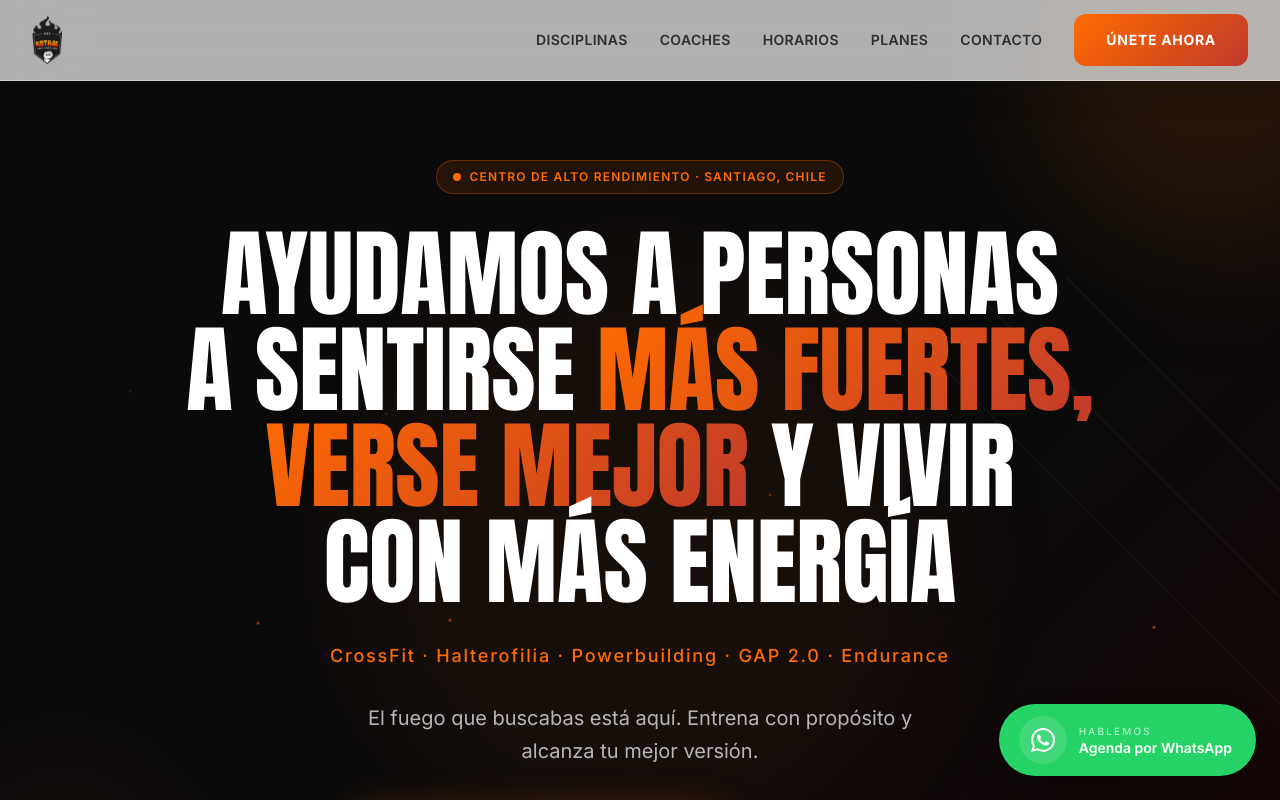
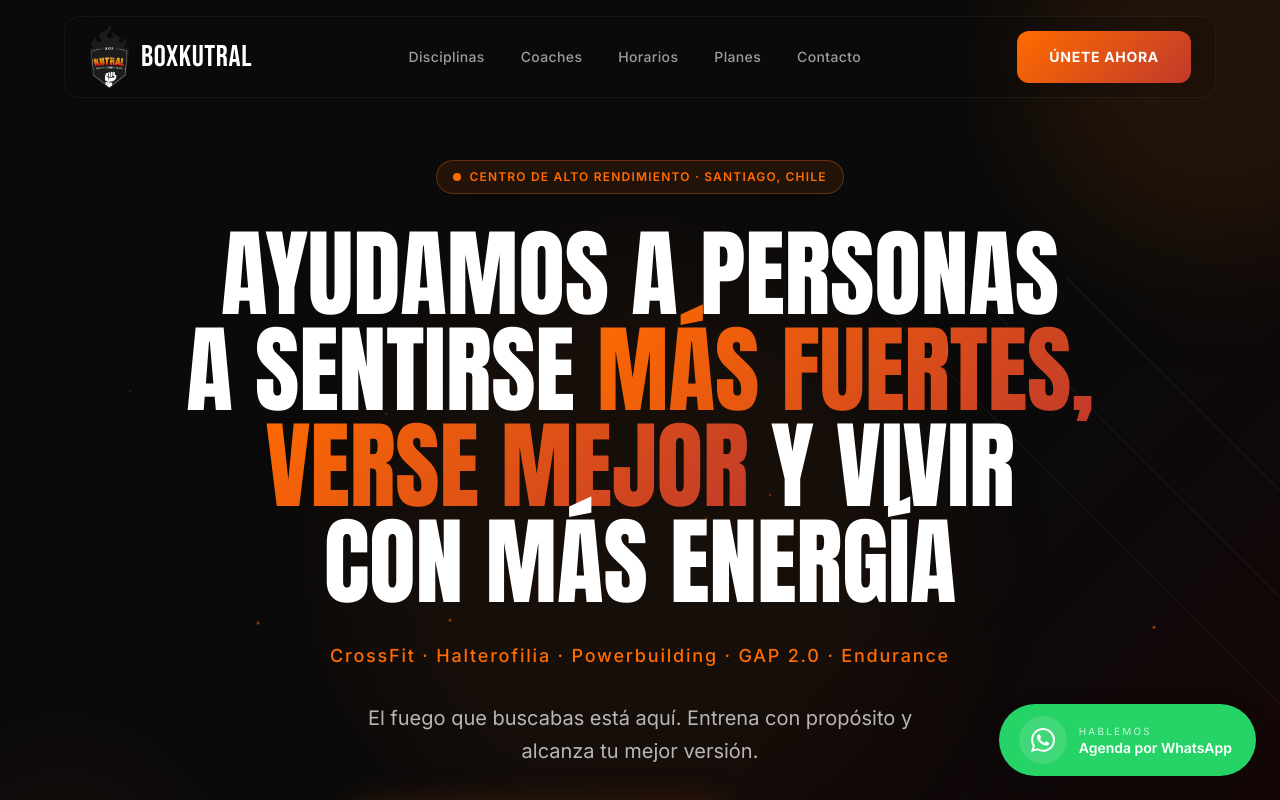
Before and after one commit to Grobier/webkutral, a React (Vite) app in the folder boxkutral-web/: page / in a window 1280 px wide. Shown: the top 800 px of the page. Built offline with nearby package versions, Linux system fonts and the light colour scheme.

Commit message:
version 3.2.1

```diff
--- a/boxkutral-web/src/components/Navbar.jsx
+++ b/boxkutral-web/src/components/Navbar.jsx
@@ -13,85 +13,123 @@ const navLinks = [
 export default function Navbar() {
   const [isScrolled, setIsScrolled] = useState(false)
   const [isMobileMenuOpen, setIsMobileMenuOpen] = useState(false)
+  const [activeSection, setActiveSection] = useState('')
   const navRef = useRef(null)
 
+  // Scroll state + active section tracker
   useEffect(() => {
     const handleScroll = () => {
-      setIsScrolled(window.scrollY > 50)
+      setIsScrolled(window.scrollY > 60)
+
+      const sections = navLinks.map((l) => l.href.replace('#', ''))
+      for (const id of [...sections].reverse()) {
+        const el = document.getElementById(id)
+        if (el && window.scrollY >= el.offsetTop - 120) {
+          setActiveSection(id)
+          return
         }
-    window.addEventListener('scroll', handleScroll)
+      }
+      setActiveSection('')
+    }
+    window.addEventListener('scroll', handleScroll, { passive: true })
     return () => window.removeEventListener('scroll', handleScroll)
   }, [])
 
-  // Close menu when clicking outside
+  // Close on outside click
   useEffect(() => {
     if (!isMobileMenuOpen) return
-    const handleClickOutside = (e) => {
-      if (navRef.current && !navRef.current.contains(e.target)) {
+    const handler = (e) => {
+      if (navRef.current && !navRef.current.contains(e.target))
         setIsMobileMenuOpen(false)
     }
-    }
-    document.addEventListener('mousedown', handleClickOutside)
-    return () => document.removeEventListener('mousedown', handleClickOutside)
+    document.addEventListener('mousedown', handler)
+    return () => document.removeEventListener('mousedown', handler)
   }, [isMobileMenuOpen])
 
-  // Close menu on Escape key
+  // Close on Escape
   useEffect(() => {
     if (!isMobileMenuOpen) return
-    const handleKeyDown = (e) => {
-      if (e.key === 'Escape') setIsMobileMenuOpen(false)
-    }
-    document.addEventListener('keydown', handleKeyDown)
-    return () => document.removeEventListener('keydown', handleKeyDown)
+    const handler = (e) => { if (e.key === 'Escape') setIsMobileMenuOpen(false) }
+    document.addEventListener('keydown', handler)
+    return () => document.removeEventListener('keydown', handler)
   }, [isMobileMenuOpen])
 
   return (
-    <nav
-      ref={navRef}
-      className={`fixed top-0 left-0 right-0 z-50 transition-all duration-300 ${
+    <header ref={navRef} className="fixed top-0 left-0 right-0 z-50 flex justify-center px-4 pt-4 sm:px-6">
+      {/* Floating pill nav */}
+      <motion.nav
+        initial={{ opacity: 0, y: -20 }}
+        animate={{ opacity: 1, y: 0 }}
+        transition={{ duration: 0.5, ease: 'easeOut' }}
+        className={`w-full max-w-6xl transition-all duration-500 ${
           isScrolled
-          ? 'bg-white/84 backdrop-blur-2xl shadow-[0_14px_40px_rgba(15,23,42,0.08)] border-b border-white/65'
-          : 'bg-white/68 backdrop-blur-2xl shadow-[0_10px_34px_rgba(15,23,42,0.08)] border-b border-white/40'
+            ? 'rounded-2xl border border-white/10 bg-secondary/90 shadow-[0_8px_32px_rgba(0,0,0,0.4)] backdrop-blur-xl'
+            : 'rounded-2xl border border-white/5 bg-secondary/20 backdrop-blur-md'
         }`}
       >
-      <div className="mx-auto max-w-7xl px-4 sm:px-6 lg:px-8">
-        <div className="flex h-18 items-center justify-between sm:h-20">
-          <a href="#" className="flex items-center" aria-label="Ir al inicio">
+        <div className="flex h-20 items-center justify-between px-5 sm:px-6">
+
+          {/* Logo */}
+          <a href="#" className="flex items-center gap-3 shrink-0" aria-label="Ir al inicio">
             <img
               src="/brand/Logo-escudo.png"
               alt="BoxKutral"
-              className="h-10 w-auto object-contain sm:h-12"
+              className="h-16 w-auto object-contain"
             />
+            <span className="hidden font-heading text-3xl text-white sm:block">
+              BOXKUTRAL
+            </span>
           </a>
 
-          <div className="hidden lg:flex items-center gap-8">
-            {navLinks.map((link) => (
+          {/* Desktop links */}
+          <div className="hidden lg:flex items-center gap-1">
+            {navLinks.map((link) => {
+              const sectionId = link.href.replace('#', '')
+              const isActive = activeSection === sectionId
+              return (
                 <a
                   key={link.name}
                   href={link.href}
-                className="text-sm font-semibold uppercase tracking-wide text-secondary/78 transition-colors duration-200 hover:text-fire-orange"
+                  className={`relative px-4 py-2 text-sm font-medium tracking-wide transition-colors duration-200 rounded-xl ${
+                    isActive
+                      ? 'text-white'
+                      : 'text-white/60 hover:text-white'
+                  }`}
                 >
                   {link.name}
+                  {isActive && (
+                    <motion.span
+                      layoutId="active-pill"
+                      className="absolute inset-0 rounded-xl bg-white/10"
+                      transition={{ type: 'spring', stiffness: 380, damping: 30 }}
+                    />
+                  )}
                 </a>
-            ))}
+              )
+            })}
+          </div>
+
+          {/* Desktop CTA */}
+          <div className="hidden lg:flex items-center gap-3">
             <a
               href={WHATSAPP_LINK}
               target="_blank"
               rel="noopener noreferrer"
-              className="btn-fire text-sm py-3 px-6"
+              className="btn-fire py-2.5 px-5 text-sm"
             >
               Únete Ahora
             </a>
           </div>
 
+          {/* Mobile hamburger */}
           <button
-            className="p-2 text-secondary lg:hidden"
+            className="flex h-9 w-9 items-center justify-center rounded-xl border border-white/10 bg-white/5 text-white transition-colors hover:bg-white/10 lg:hidden"
             onClick={() => setIsMobileMenuOpen(!isMobileMenuOpen)}
             aria-label={isMobileMenuOpen ? 'Cerrar menú' : 'Abrir menú'}
             aria-expanded={isMobileMenuOpen}
             aria-controls="mobile-menu"
           >
-            <svg className="h-6 w-6" fill="none" stroke="currentColor" viewBox="0 0 24 24" aria-hidden="true">
+            <svg className="h-5 w-5" fill="none" stroke="currentColor" viewBox="0 0 24 24" aria-hidden="true">
               {isMobileMenuOpen ? (
                 <path strokeLinecap="round" strokeLinejoin="round" strokeWidth={2} d="M6 18L18 6M6 6l12 12" />
               ) : (
@@ -100,8 +138,8 @@ export default function Navbar() {
             </svg>
           </button>
         </div>
-      </div>
 
+        {/* Mobile menu */}
         <AnimatePresence>
           {isMobileMenuOpen && (
             <motion.div
@@ -109,32 +147,47 @@ export default function Navbar() {
               initial={{ opacity: 0, height: 0 }}
               animate={{ opacity: 1, height: 'auto' }}
               exit={{ opacity: 0, height: 0 }}
-            className="border-t border-primary/10 bg-secondary/98 backdrop-blur-md lg:hidden"
+              transition={{ duration: 0.25 }}
+              className="overflow-hidden border-t border-white/8 lg:hidden"
             >
-            <div className="space-y-4 px-4 py-6">
-              {navLinks.map((link) => (
+              <div className="space-y-1 px-4 py-4">
+                {navLinks.map((link) => {
+                  const sectionId = link.href.replace('#', '')
+                  const isActive = activeSection === sectionId
+                  return (
                     <a
                       key={link.name}
                       href={link.href}
-                  className="block py-2 text-lg font-medium uppercase tracking-wide text-primary/80 transition-colors duration-200 hover:text-fire-orange"
                       onClick={() => setIsMobileMenuOpen(false)}
+                      className={`flex items-center gap-3 rounded-xl px-4 py-3 text-sm font-medium uppercase tracking-wide transition-colors ${
+                        isActive
+                          ? 'bg-white/10 text-white'
+                          : 'text-white/60 hover:bg-white/5 hover:text-white'
+                      }`}
                     >
+                      {isActive && (
+                        <span className="h-1.5 w-1.5 rounded-full bg-fire-orange" />
+                      )}
                       {link.name}
                     </a>
-              ))}
+                  )
+                })}
+                <div className="pt-2">
                   <a
                     href={WHATSAPP_LINK}
                     target="_blank"
                     rel="noopener noreferrer"
-                className="btn-fire mt-4 w-full justify-center"
+                    className="btn-fire w-full justify-center"
                     onClick={() => setIsMobileMenuOpen(false)}
                   >
                     Únete Ahora
                   </a>
                 </div>
+              </div>
             </motion.div>
           )}
         </AnimatePresence>
-    </nav>
+      </motion.nav>
+    </header>
   )
 }
```
Lines whose indentation alone changed are shown as unchanged.
